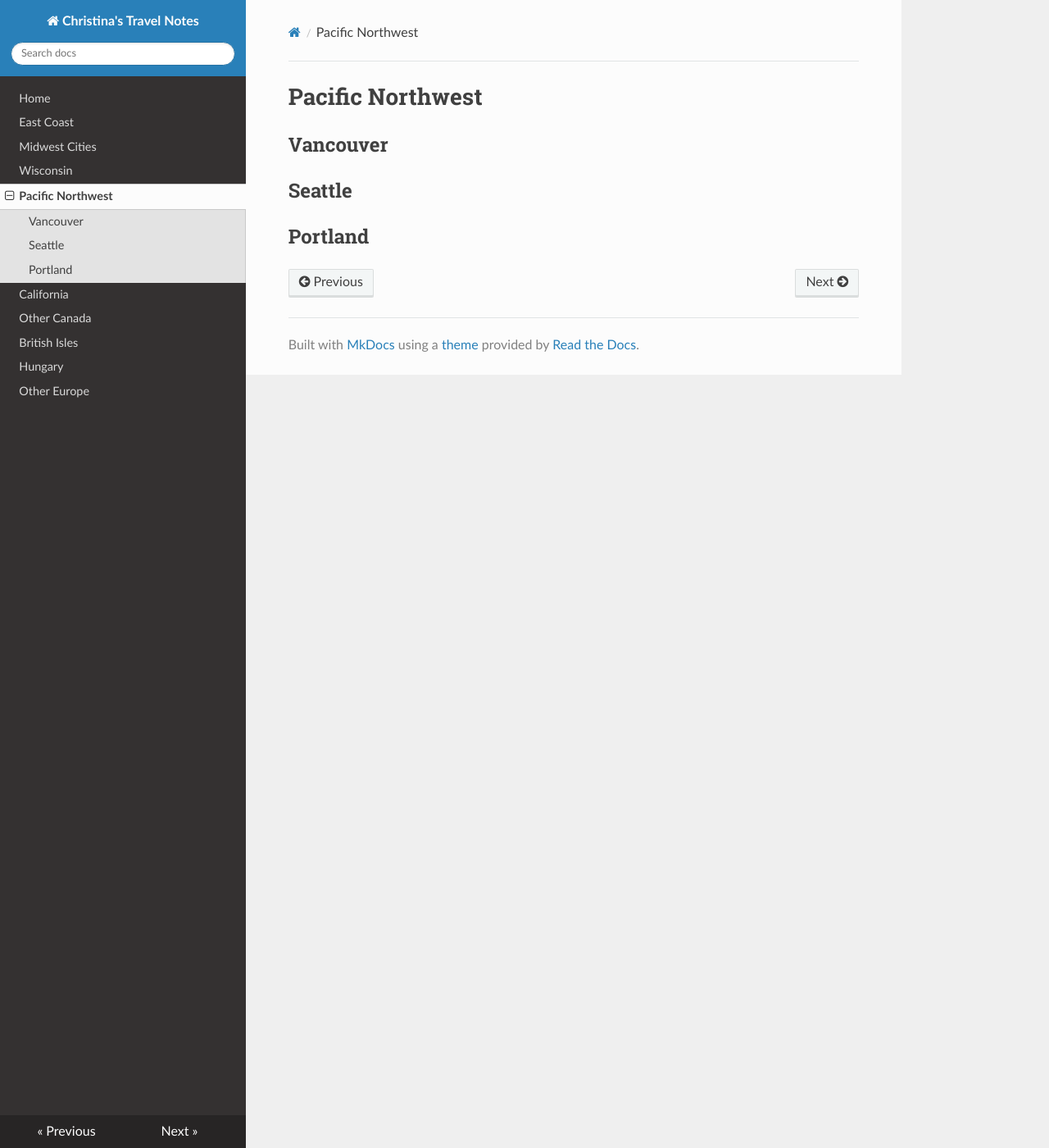
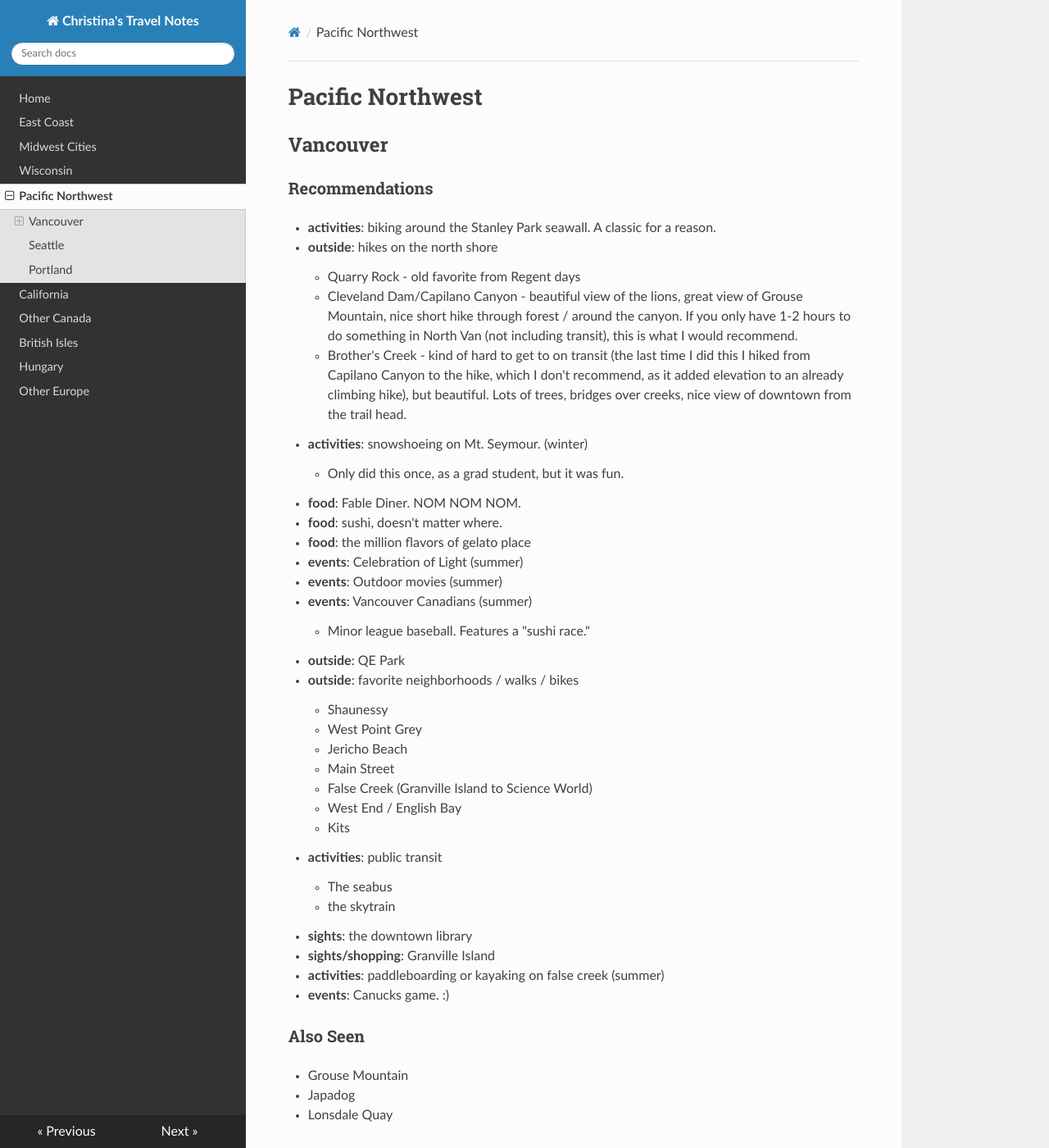
Before and after one commit to ChristinaLK/travel, an MkDocs documentation site: the page built from docs/pac-nw.md, in a window 1280 px wide and 1400 px high. Shown: the whole window at 82% size. Built offline with MkDocs 1.6.1, drawn with Linux system fonts in a browser that asks for light colours; nearby versions of some CDN libraries; some of the changed text lies outside the part shown.

Commit message:
empty files

```diff
--- a/docs/pac-nw.md
+++ b/docs/pac-nw.md
@@ -2,6 +2,61 @@
 
 ## Vancouver
 
+### Recommendations
+
+* **activities**: biking around the Stanley Park seawall. A classic for a
+reason.
+* **outside**: hikes on the north shore
+    * Quarry Rock - old favorite from Regent days
+    * Cleveland Dam/Capilano Canyon - beautiful view of the lions, great view
+  of Grouse Mountain, nice short hike through forest / around the canyon. If you
+  only have 1-2 hours to do something in North Van (not including transit), this
+  is what I would recommend.
+    * Brother's Creek - kind of hard to get to on transit (the last time
+    I did this I hiked from Capilano Canyon to the hike, which I don't recommend, as it added
+    elevation to an already climbing hike), but beautiful. Lots of trees,
+    bridges over creeks, nice view of downtown from the trail head.
+* **activities**: snowshoeing on Mt. Seymour. (winter)
+    * Only did this once, as a
+grad student, but it was fun.
+* **food**: Fable Diner. NOM NOM NOM.
+* **food**: sushi, doesn't matter where.
+* **food**: the million flavors of gelato place
+* **events**: Celebration of Light (summer)
+* **events**: Outdoor movies (summer)
+* **events**: Vancouver Canadians (summer)
+    * Minor league baseball. Features a "sushi race."
+* **outside**: QE Park
+* **outside**: favorite neighborhoods / walks / bikes
+    * Shaunessy
+    * West Point Grey
+    * Jericho Beach
+    * Main Street
+    * False Creek (Granville Island to Science World)
+    * West End / English Bay
+    * Kits
+* **activities**: public transit
+    * The seabus
+    * the skytrain
+* **sights**: the downtown library
+* **sights/shopping**: Granville Island
+* **activities**: paddleboarding or kayaking on false creek (summer)
+* **events**: Canucks game. :)
+
+### Also Seen
+
+* Grouse Mountain
+* Japadog
+* Lonsdale Quay
+
+### To See
+
+* Curl at the Olympic curling rink
+* Canada Flyover
+* Seaplane / air tour thing
+* Science World
+* Lighthouse Park
+
 ## Seattle
 
 ## Portland
```
Also changed, not shown: docs/hungary.md (+1 -1 lines).
